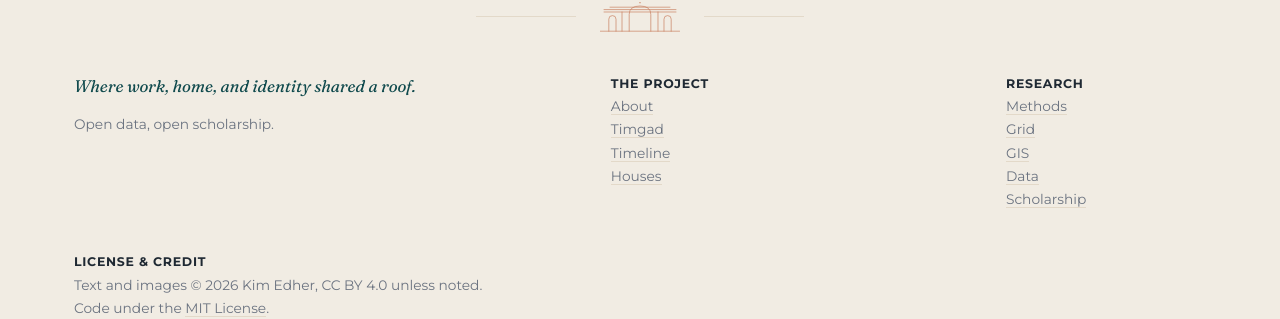
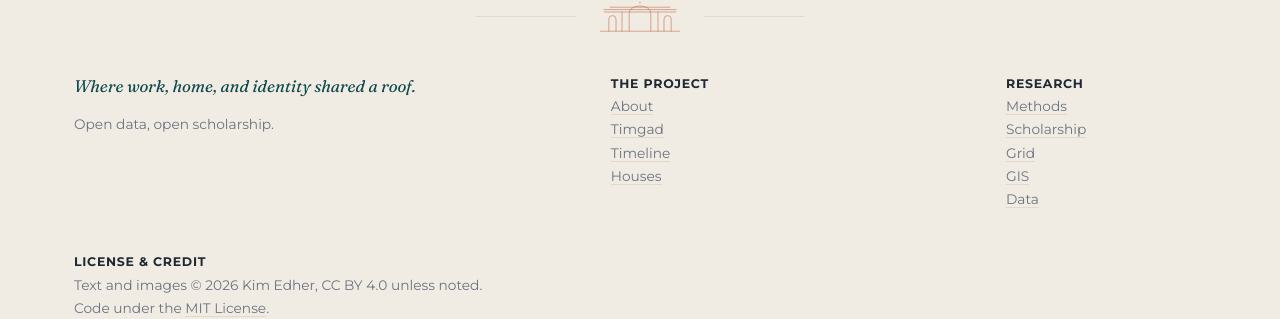
Before and after one commit to kimedher/timgadhouses, a Jekyll site: the page built from index.md, in a window 1280 px wide and 900 px high, scrolled down 1740 px. Shown: the part 516-835 px from the top of the window. Built offline with Jekyll 4.4.1, drawn with Linux system fonts in a browser that asks for light colours.

Commit message:
Reorder Research dropdown: Scholarship after Methods

```diff
--- a/_layouts/default.html
+++ b/_layouts/default.html
@@ -43,10 +43,10 @@
             <button type="button" class="nav-dropdown-toggle" aria-expanded="false" aria-haspopup="true">Research<span class="nav-dropdown-caret" aria-hidden="true"></span></button>
             <div class="nav-dropdown" role="menu">
               <a href="{{ '/methods/' | relative_url }}" role="menuitem"{% if page.url contains '/methods' %} class="active"{% endif %}>Methods</a>
+              <a href="{{ '/scholarship/' | relative_url }}" role="menuitem"{% if page.url contains '/scholarship' %} class="active"{% endif %}>Scholarship</a>
               <a href="{{ '/grid/' | relative_url }}" role="menuitem"{% if page.url contains '/grid' %} class="active"{% endif %}>Grid</a>
               <a href="{{ '/gis/' | relative_url }}" role="menuitem"{% if page.url contains '/gis' %} class="active"{% endif %}>GIS</a>
               <a href="{{ '/data/' | relative_url }}" role="menuitem"{% if page.url contains '/data' %} class="active"{% endif %}>Data</a>
-              <a href="{{ '/scholarship/' | relative_url }}" role="menuitem"{% if page.url contains '/scholarship' %} class="active"{% endif %}>Scholarship</a>
             </div>
           </div>
           {% comment %} Notes and Cite temporarily hidden until launch.
@@ -79,10 +79,10 @@
           <div>
             <strong style="color: var(--text); font-size: 0.78rem; text-transform: uppercase; letter-spacing: 0.06em;">Research</strong><br>
             <a href="{{ '/methods/' | relative_url }}">Methods</a>
+            <br><a href="{{ '/scholarship/' | relative_url }}">Scholarship</a>
             <br><a href="{{ '/grid/' | relative_url }}">Grid</a>
             <br><a href="{{ '/gis/' | relative_url }}">GIS</a>
             <br><a href="{{ '/data/' | relative_url }}">Data</a>
-            <br><a href="{{ '/scholarship/' | relative_url }}">Scholarship</a>
           </div>
           <div>
             <strong style="color: var(--text); font-size: 0.78rem; text-transform: uppercase; letter-spacing: 0.06em;">License &amp; credit</strong><br>
```
